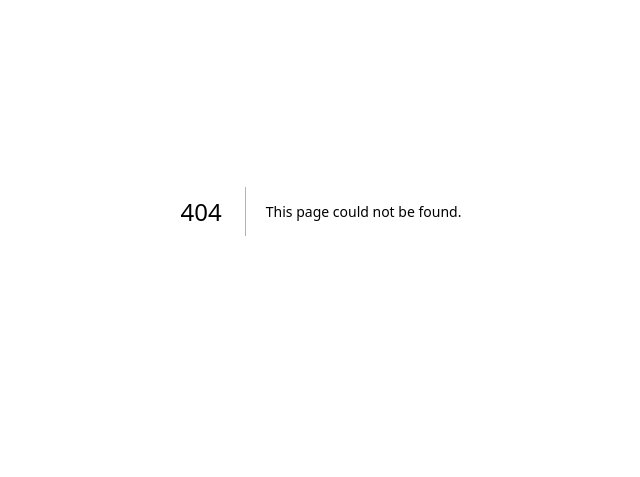
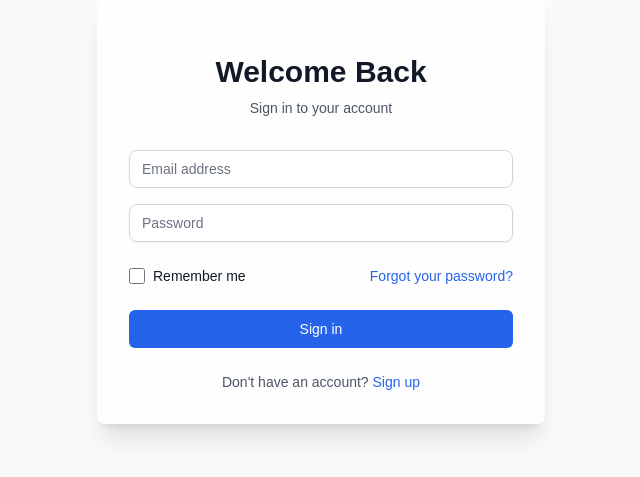
Before and after one commit to lavanyajain14/skillcompass, a Next.js app: page /pages/login in a window 1280 px wide. Before the commit this address had no page. Shown: the part 189-666 px from the top of the page, without its empty margins (319-959 px from the left). Built offline with nearby package versions, Linux system fonts and the light colour scheme.

Commit message:
feat:login page added check animation

```diff
--- a/jsconfig.json
+++ b/jsconfig.json
@@ -1,5 +1,6 @@
 {
   "compilerOptions": {
+    "jsx": "react",
     "paths": {
       "@/*": ["./src/*"]
     }
--- /dev/null
+++ b/src/app/pages/login/page.js
@@ -0,0 +1,120 @@
+'use client';
+
+import { useState } from 'react';
+import { AnimatedQuotesBackground } from '@/components/animatedquotedtext';
+
+export default function LoginPage() {
+  const [formData, setFormData] = useState({
+    email: '',
+    password: '',
+  });
+
+  const handleSubmit = (e) => {
+    e.preventDefault();
+    // Handle login logic here
+    console.log('Login attempt with:', formData);
+  };
+
+  const handleChange = (e) => {
+    const { name, value } = e.target;
+    setFormData(prev => ({
+      ...prev,
+      [name]: value
+    }));
+  };
+
+  return (
+    <main className="min-h-screen flex items-center justify-center bg-gray-50 py-12 px-4 sm:px-6 lg:px-8">
+      <AnimatedQuotesBackground />
+
+      <div className="max-w-md w-full space-y-8 relative">
+        {/* Login Form Card */}
+        <div className="bg-white/80 backdrop-blur-md p-8 rounded-lg shadow-xl">
+          <div className="text-center">
+            <h2 className="mt-6 text-3xl font-extrabold text-gray-900">
+              Welcome Back
+            </h2>
+            <p className="mt-2 text-sm text-gray-600">
+              Sign in to your account
+            </p>
+          </div>
+
+          <form className="mt-8 space-y-6" onSubmit={handleSubmit}>
+            <div className="rounded-md shadow-sm space-y-4">
+              <div>
+                <label htmlFor="email" className="sr-only">
+                  Email address
+                </label>
+                <input
+                  id="email"
+                  name="email"
+                  type="email"
+                  autoComplete="email"
+                  required
+                  value={formData.email}
+                  onChange={handleChange}
+                  className="appearance-none rounded-lg relative block w-full px-3 py-2 border border-gray-300 placeholder-gray-500 text-gray-900 focus:outline-none focus:ring-purple-500 focus:border-purple-500 focus:z-10 sm:text-sm"
+                  placeholder="Email address"
+                />
+              </div>
+              <div>
+                <label htmlFor="password" className="sr-only">
+                  Password
+                </label>
+                <input
+                  id="password"
+                  name="password"
+                  type="password"
+                  autoComplete="current-password"
+                  required
+                  value={formData.password}
+                  onChange={handleChange}
+                  className="appearance-none rounded-lg relative block w-full px-3 py-2 border border-gray-300 placeholder-gray-500 text-gray-900 focus:outline-none focus:ring-blue-500 focus:border-blue-500 focus:z-10 sm:text-sm"
+                  placeholder="Password"
+                />
+              </div>
+            </div>
+
+            <div className="flex items-center justify-between">
+              <div className="flex items-center">
+                <input
+                  id="remember-me"
+                  name="remember-me"
+                  type="checkbox"
+                  className="h-4 w-4 text-blue-600 focus:ring-blue-500 border-gray-300 rounded"
+                />
+                <label htmlFor="remember-me" className="ml-2 block text-sm text-gray-900">
+                  Remember me
+                </label>
+              </div>
+
+              <div className="text-sm">
+                <a href="#" className="font-medium text-blue-600 hover:text-blue-500">
+                  Forgot your password?
+                </a>
+              </div>
+            </div>
+
+            <div>
+              <button
+                type="submit"
+                className="group relative w-full flex justify-center py-2 px-4 border border-transparent text-sm font-medium rounded-md text-white bg-blue-600 hover:bg-blue-700 focus:outline-none focus:ring-2 focus:ring-offset-2 focus:ring-blue-500"
+              >
+                Sign in
+              </button>
+            </div>
+
+            <div className="text-center">
+              <p className="text-sm text-gray-600">
+                Don't have an account?{' '}
+                <a href="#" className="font-medium text-blue-600 hover:text-blue-500">
+                  Sign up
+                </a>
+              </p>
+            </div>
+          </form>
+        </div>
+      </div>
+    </main>
+  );
+}
--- /dev/null
+++ b/src/components/animatedquotedtext.tsx
@@ -0,0 +1,85 @@
+'use client';
+
+import React from 'react';
+import { useState, useEffect } from 'react';
+
+const quotes = [
+  "Your career, your future—let's build it together!",
+  "Unlock your potential, one career step at a time.",
+  "Guiding you from dreams to achievements.",
+  "Success starts with the right direction.",
+  "Helping you turn passion into profession.",
+  "Navigate your career with confidence.",
+  "Your roadmap to a fulfilling career begins here.",
+  "The right advice can change your future.",
+  "Maximize your skills. Master your future.",
+  "Career success is a journey—we help you take the first step.",
+];
+
+interface Position {
+  x: number;
+  y: number;
+}
+
+interface AnimatedQuoteProps {
+  quote: string;
+}
+
+const AnimatedQuote: React.FC<AnimatedQuoteProps> = ({ quote }) => {
+  const [position, setPosition] = useState<Position>({ x: 0, y: 0 });
+
+  useEffect(() => {
+    const x = Math.random() * 80 + 10; // 10% to 90% of the screen width
+    const y = Math.random() * 80 + 10; // 10% to 90% of the screen height
+    setPosition({ x, y });
+  }, []);
+
+  const style = {
+    left: `${position.x}%`,
+    top: `${position.y}%`,
+    animationDelay: `${Math.random() * -10}s`,
+  };
+
+  return (
+    <div
+      className="absolute text-purple-700 text-xl font-semibold whitespace-nowrap animate-float animate-fadeInOut opacity-0"
+      style={style}
+    >
+      {quote}
+    </div>
+  );
+};
+
+export function AnimatedQuotesBackground() {
+  const [visibleQuotes, setVisibleQuotes] = useState<string[]>([]);
+
+  useEffect(() => {
+    // Start with 3 random quotes
+    const initialQuotes = quotes
+      .sort(() => Math.random() - 0.5)
+      .slice(0, 3);
+    setVisibleQuotes(initialQuotes);
+
+    const interval = setInterval(() => {
+      setVisibleQuotes((prevQuotes) => {
+        const availableQuotes = quotes.filter(
+          (quote) => !prevQuotes.includes(quote)
+        );
+        const newQuote =
+          availableQuotes[Math.floor(Math.random() * availableQuotes.length)] ||
+          quotes[Math.floor(Math.random() * quotes.length)];
+        return [...prevQuotes.slice(1), newQuote];
+      });
+    }, 5000); // Change a quote every 5 seconds
+
+    return () => clearInterval(interval);
+  }, []);
+
+  return (
+    <div className="fixed inset-0 overflow-hidden pointer-events-none">
+      {visibleQuotes.map((quote, index) => (
+        <AnimatedQuote key={`${quote}-${index}`} quote={quote} />
+      ))}
+    </div>
+  );
+}
--- a/tailwind.config.mjs
+++ b/tailwind.config.mjs
@@ -11,6 +11,21 @@ export default {
         background: "var(--background)",
         foreground: "var(--foreground)",
       },
+      keyframes: {
+        float: {
+          '0%, 100%': { transform: 'translate(0, 0)' },
+          '50%': { transform: 'translate(20px, -20px)' },
+        },
+        fadeInOut: {
+          '0%, 100%': { opacity: '0' },
+          '25%, 75%': { opacity: '0.5' },
+          '50%': { opacity: '1' },
+        },
+      },
+      animation: {
+        float: 'float 20s ease-in-out infinite',
+        fadeInOut: 'fadeInOut 10s ease-in-out infinite',
+      },
     },
   },
   plugins: [],
```
